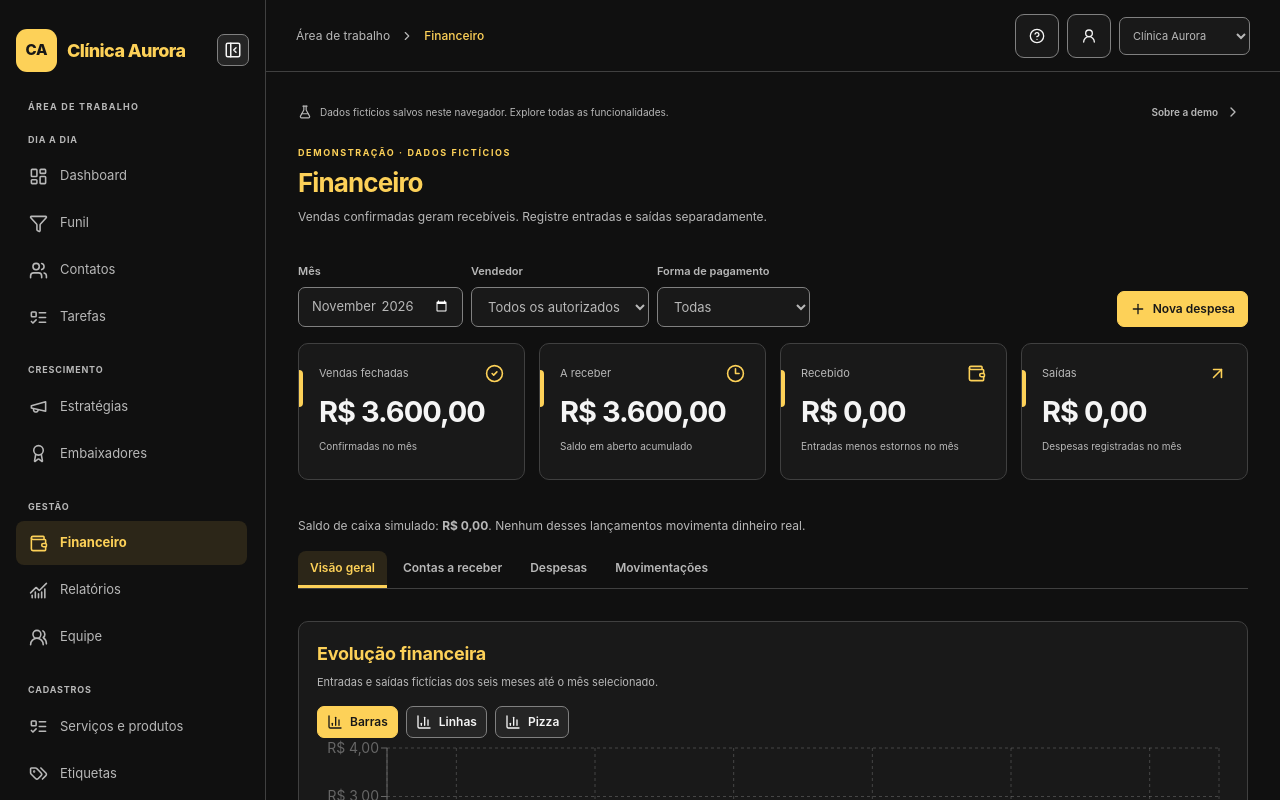
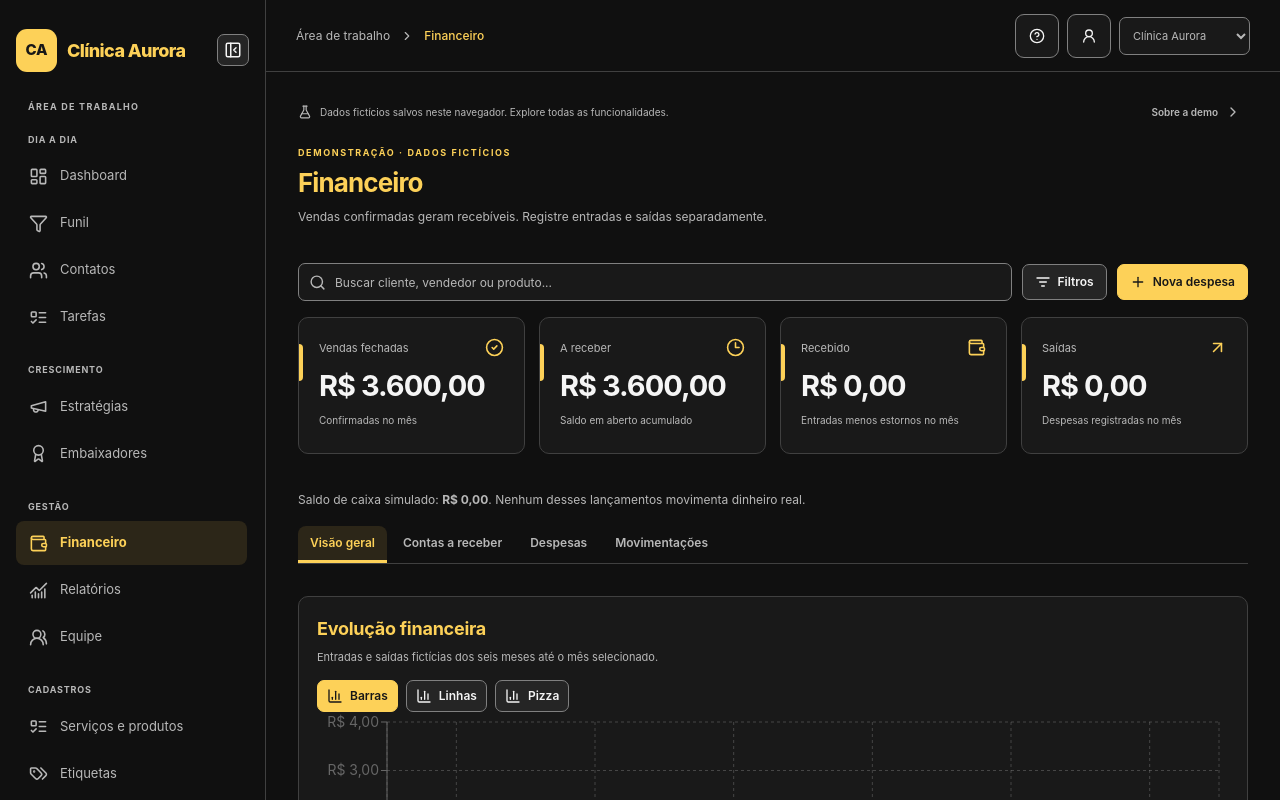
Before and after one commit to pedrobertani/sun7crm, a React (Vite) app: page /demo/financeiro in a window 1280 px wide. Built offline with nearby package versions, Linux system fonts and the light colour scheme.

Commit message:
feat(demo): usar filtros globais e critérios do Financeiro real

```diff
--- a/src/modules/finance/DemoFinance.tsx
+++ b/src/modules/finance/DemoFinance.tsx
@@ -4,6 +4,7 @@ import { useCrm } from '../../app/context';
 import { Button } from '../../components/ui/button';
 import { Modal } from '../../components/ui/modal';
 import { ViewSwitcher } from '../../components/ui/view-switcher';
+import { GlobalFilters, type FilterField } from '../../components/ui/global-filters';
 import { Pagination, paginatedRows, usePagination } from '../../components/ui/pagination';
 import { CurrencyInput } from '../../components/currency-input';
 import { Heading, Panel, Kpi, Empty, FormError } from '../../components/shared';
@@ -31,6 +32,9 @@ export function DemoFinance() {
   const [month,setMonth]=useState(today().slice(0,7));
   const [seller,setSeller]=useState('all');
   const [method,setMethod]=useState('all');
+  const [product,setProduct]=useState('all');
+  const [status,setStatus]=useState('all');
+  const [search,setSearch]=useState('');
   const [selected,setSelected]=useState<FinanceSale|null>(null);
   const [editingTerms,setEditingTerms]=useState(false);
   const [receipt,setReceipt]=useState<FinanceInstallment|null>(null);
@@ -79,13 +83,20 @@ export function DemoFinance() {
     m.company_id===session.companyId&&!m.voided_at&&
     (session.role==='manager'||can('finance.company')||m.owner_membership_id===session.memberId)
   );
-  const salesFiltered=sales.filter(s=>seller==='all'||s.seller_name_snapshot===seller);
+  const query=search.trim().toLocaleLowerCase('pt-BR');
+  const salesFiltered=sales.filter(s=>
+    (seller==='all'||s.seller_name_snapshot===seller)
+    && (product==='all'||s.items_snapshot.some(item=>item.name===product))
+    && (!query||[s.contact_name_snapshot,s.seller_name_snapshot,...s.items_snapshot.map(x=>x.name)]
+      .join(' ').toLocaleLowerCase('pt-BR').includes(query)));
   const ids=new Set(salesFiltered.map(s=>s.opportunity_id));
   const movements=filteredMovements.filter(m=>(method==='all'||m.method===method)&&
     (seller==='all'||!!m.opportunity_id&&ids.has(m.opportunity_id)));
   const period=movements.filter(m=>m.posted_on.startsWith(month));
   const results=financeTotals(salesFiltered,installments,movements,month);
-  const receivables=installments.filter(i=>ids.has(i.opportunity_id)&&i.due_on.startsWith(month));
+  const receivables=installments.filter(i=>ids.has(i.opportunity_id)&&i.due_on.startsWith(month)
+    && (method==='all'||i.expected_method===method)
+    && (status==='all'||financeStatus(i,movements).toLocaleLowerCase('pt-BR')===status));
   const closed=salesFiltered.filter(s=>s.confirmed_at.slice(0,7)===month).reduce((sum,s)=>sum+s.total_cents,0);
   const charts=Array.from({length:6},(_,i)=>{
     const date=new Date(month+'-01T12:00:00Z');
@@ -129,29 +140,38 @@ export function DemoFinance() {
   if(!can('finance.view'))return <Heading title="Financeiro"
     description="Acesso exclusivo para usuários autorizados pelo gestor."/>;
   const methodOptions=financeMethods.map(x=><option key={x.value} value={x.value}>{x.label}</option>);
+  const filterFields:FilterField[]=[
+    {key:'month',label:'Mês de referência',type:'month',defaultValue:today().slice(0,7)},
+    {key:'seller',label:'Vendedor',type:'select',defaultValue:'all',
+      options:[{value:'all',label:'Todos os autorizados'},
+        ...[...new Set(sales.map(x=>x.seller_name_snapshot))].map(label=>({value:label,label}))]},
+    {key:'product',label:'Produto ou serviço',type:'select',defaultValue:'all',
+      options:[{value:'all',label:'Todos'},...[...new Set(sales.flatMap(x=>x.items_snapshot.map(i=>i.name)))]
+        .map(label=>({value:label,label}))]},
+    {key:'method',label:'Forma de pagamento',type:'select',defaultValue:'all',
+      options:[{value:'all',label:'Todas'},...financeMethods.map(x=>({value:x.value,label:x.label}))]},
+    {key:'status',label:'Situação do recebível',type:'select',defaultValue:'all',
+      visible:tab==='receivables',
+      options:[{value:'all',label:'Todas'},{value:'pendente',label:'Pendente'},
+        {value:'parcial',label:'Parcial'},{value:'recebido',label:'Recebido'},
+        {value:'vencido',label:'Vencido'}]},
+  ];
   const movementRows=period.filter(m=>tab!=='expenses'||m.kind==='expense');
   return <div className="finance-page">
     <Heading eyebrow="DEMONSTRAÇÃO · DADOS FICTÍCIOS" title="Financeiro"
       description="Vendas confirmadas geram recebíveis. Registre entradas e saídas separadamente."/>
-    <div className="finance-toolbar">
-      <div className="actions">
-        <label className="form-row">Mês
-          <input type="month" value={month} onChange={e=>{setMonth(e.target.value);pages.setPage(0);}}/>
-        </label>
-        <label className="form-row">Vendedor
-          <select value={seller} onChange={e=>setSeller(e.target.value)}>
-            <option value="all">Todos os autorizados</option>
-            {[...new Set(sales.map(x=>x.seller_name_snapshot))].map(x=><option key={x}>{x}</option>)}
-          </select>
-        </label>
-        <label className="form-row">Forma de pagamento
-          <select value={method} onChange={e=>setMethod(e.target.value)}>
-            <option value="all">Todas</option>{methodOptions}
-          </select>
-        </label>
-      </div>
-      {can('finance.expense')&&<Button onClick={()=>openExpense('new')}><Plus size={16}/>Nova despesa</Button>}
-    </div>
+    <GlobalFilters fields={filterFields}
+      values={{month,seller,product,method,status}}
+      onApply={v=>{
+        setMonth(v.month);setSeller(v.seller);setProduct(v.product);
+        setMethod(v.method);setStatus(v.status);pages.setPage(0);
+      }}
+      search={{value:search,onChange:v=>{setSearch(v);pages.setPage(0);},
+        placeholder:'Buscar cliente, vendedor ou produto...'}}
+      actions={can('finance.expense')&&<Button onClick={()=>openExpense('new')}>
+        <Plus size={16}/>Nova despesa
+      </Button>}
+    />
     <div className="kpis">
       <Kpi label="Vendas fechadas" value={currency(closed)} foot="Confirmadas no mês" icon={<CheckCircle2 size={19}/>}/>
       <Kpi label="A receber" value={currency(results.pending)} foot="Saldo em aberto acumulado" icon={<Clock3 size={19}/>}/>
```
